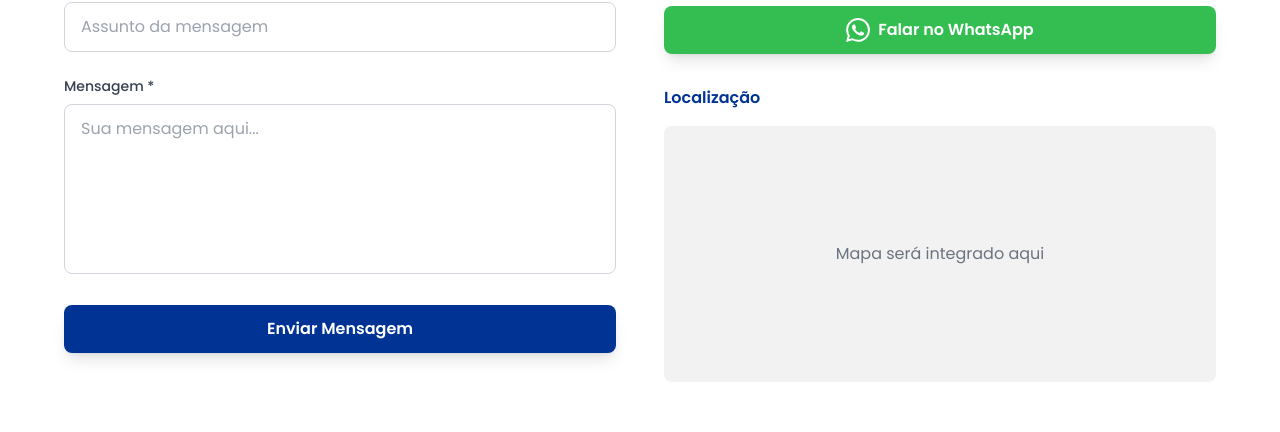
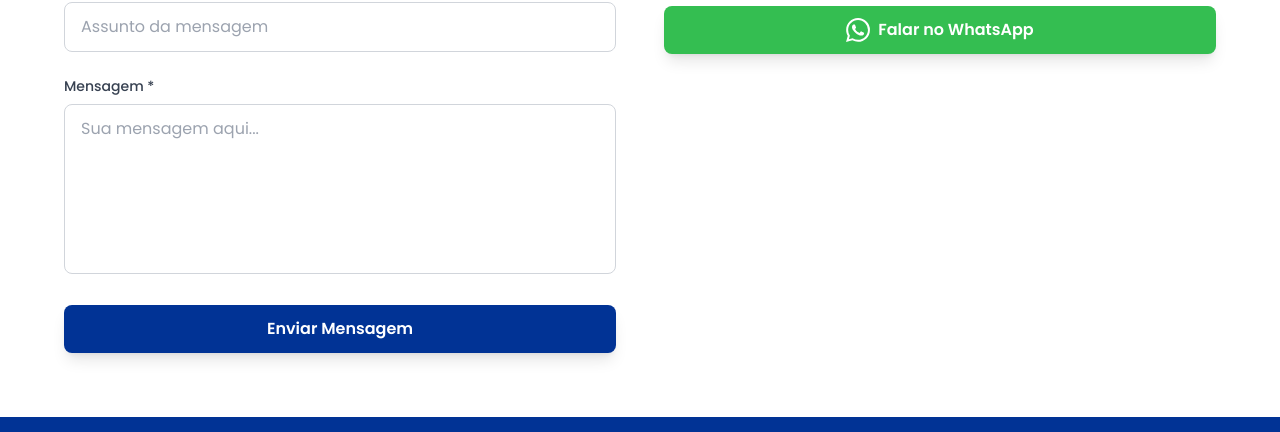
Before and after one commit to Gustavoposss/FundacaoJPP, a React (Create React App) app in the folder frontend/: page /contato in a window 1280 px wide. Shown: the part 434-866 px from the top of the page. Built offline with nearby package versions, Linux system fonts and the light colour scheme; no server answers.

Commit message:
Remover bloco de localização da página de contato

```diff
--- a/frontend/src/public-site/pages/Contato.jsx
+++ b/frontend/src/public-site/pages/Contato.jsx
@@ -231,17 +231,6 @@ export const Contato = () => {
                 Falar no WhatsApp
               </a>
 
-              {/* Mapa */}
-              <div className="mt-8">
-                <h3 className="font-semibold text-fjpp-blue-DEFAULT mb-4">
-                  Localização
-                </h3>
-                <div className="w-full h-64 bg-fjpp-gray rounded-lg flex items-center justify-center">
-                  <p className="text-gray-500">
-                    Mapa será integrado aqui
-                  </p>
-                </div>
-              </div>
             </div>
           </div>
         </div>
```
